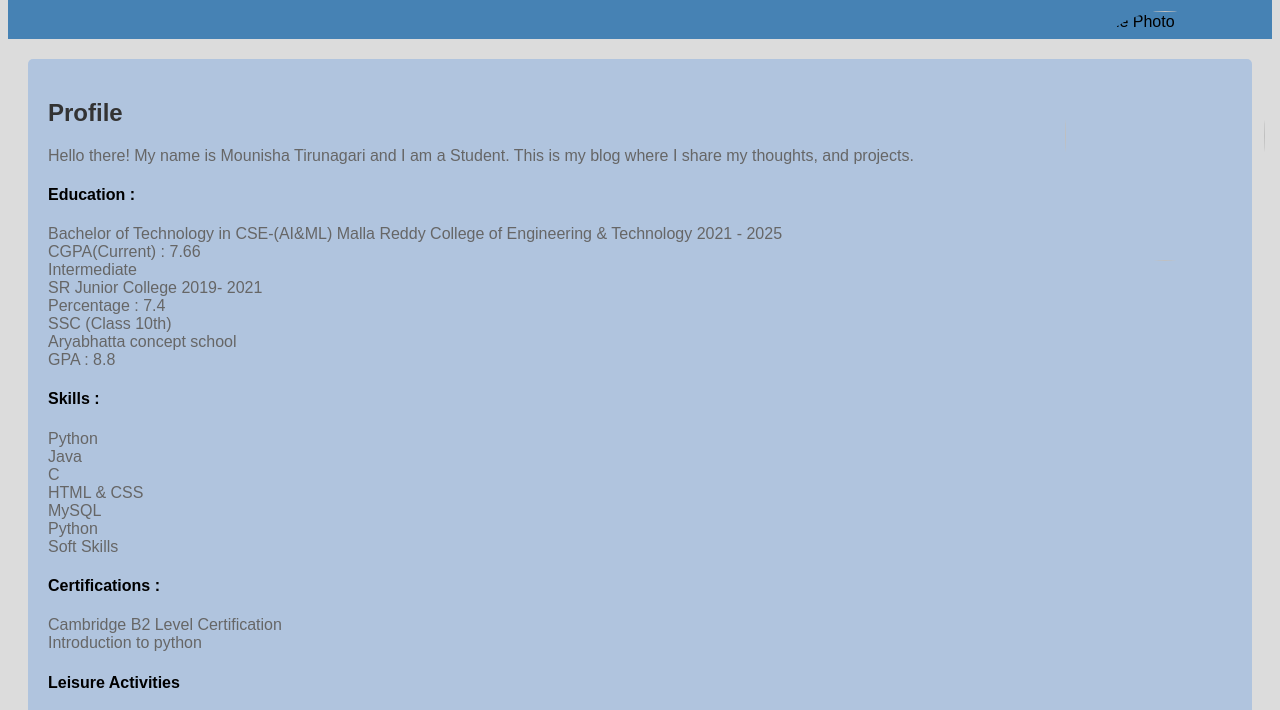
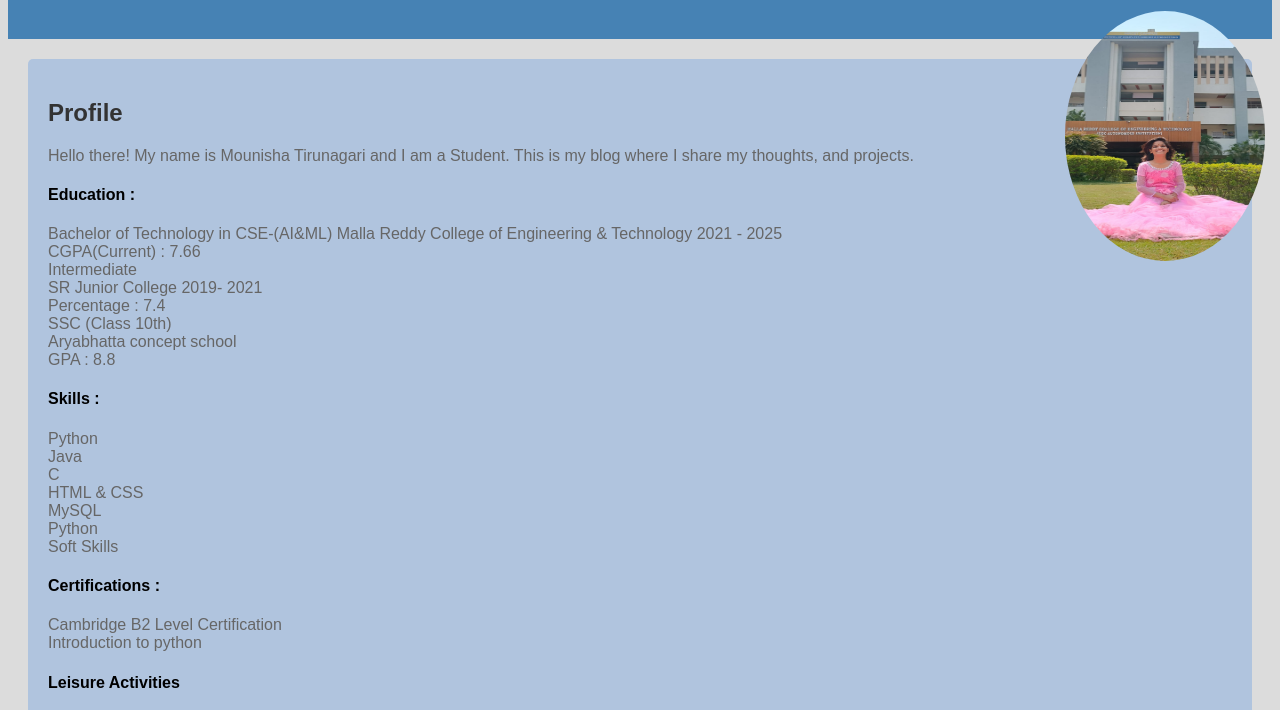
Before and after one commit to fsdlab1/blog1, a plain HTML site: page index.html in a window 1280 px wide. Shown: the part 89-799 px from the top of the page. Drawn offline with Linux system fonts and the light colour scheme.

Commit message:
Update index.html

```diff
--- a/index.html
+++ b/index.html
@@ -42,7 +42,7 @@
 
     <section id="profile">
         <h2>Profile</h2>
-        <img id="profile-photo" src="Mounisha.jpg" alt="Profile Photo">
+        <img id="profile-photo" src="Mounisha.jpeg" alt="Profile Photo">
         <p>Hello there! My name is Mounisha Tirunagari and I am a Student. This is my blog where I share my thoughts, and projects.</p>
         <h4>Education : </h4>
         <p>Bachelor of Technology in
```
